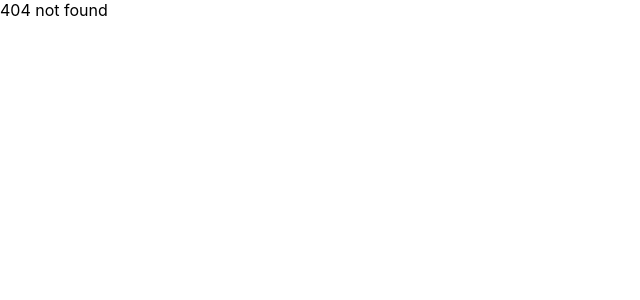
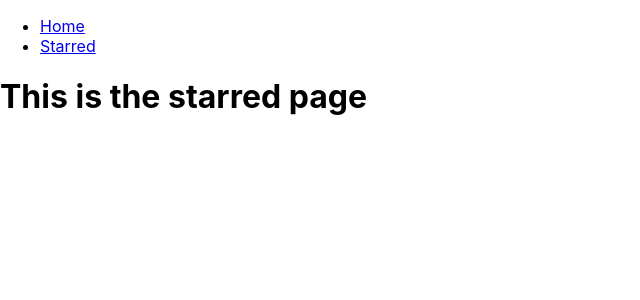
Before and after one commit to shivapasunuri/box-office, a React (Create React App) app: page /starred in a window 1280 px wide. Before the commit this address had no page. Shown: the top 300 px of the page, without its empty margins (0-640 px from the left). Built offline with nearby package versions, Linux system fonts and the light colour scheme.

Commit message:
Added Navbar and Page Components

```diff
--- a/src/App.jsx
+++ b/src/App.jsx
@@ -1,17 +1,23 @@
 import React from "react";
 import { Switch, Route } from "react-router-dom";
+import Navbar from "./components/Navbar";
+import Home from "./pages/Home";
+import Starred from "./pages/Starred";
 
 function App() {
   return (
+    <div>
+      <Navbar />
       <Switch>
         <Route exact path="/">
-        <h1>This is home page</h1>
+          <Home />
         </Route>
-      <Route exact path="/stareda">
-        This is stared page
+        <Route exact path="/starred">
+          <Starred />
         </Route>
         <Route>404 not found</Route>
       </Switch>
+    </div>
   );
 }
 
--- /dev/null
+++ b/src/components/Navbar.jsx
@@ -0,0 +1,23 @@
+import React from "react";
+import { Link } from "react-router-dom";
+
+const LINKS = [
+  { to: "/", text: "Home" },
+  { to: "/starred", text: "Starred" },
+];
+
+const Navbar = () => {
+  return (
+    <div>
+      <ul>
+        {LINKS.map((item) => (
+          <li key={item.to}>
+            <Link to={item.to}>{item.text}</Link>
+          </li>
+        ))}
+      </ul>
+    </div>
+  );
+};
+
+export default Navbar;
--- a/src/index.js
+++ b/src/index.js
@@ -11,8 +11,4 @@
   </BrowserRouter>,
   document.getElementById("root")
 );
-
-// If you want your app to work offline and load faster, you can change
-// unregister() to register() below. Note this comes with some pitfalls.
-// Learn more about service workers: https://cra.link/PWA
 serviceWorkerRegistration.unregister();
--- /dev/null
+++ b/src/pages/Home.jsx
@@ -0,0 +1,11 @@
+import React from "react";
+
+const Home = () => {
+  return (
+    <div>
+      <h1>This is home page</h1>
+    </div>
+  );
+};
+
+export default Home;
--- /dev/null
+++ b/src/pages/Starred.jsx
@@ -0,0 +1,11 @@
+import React from "react";
+
+const Starred = () => {
+  return (
+    <div>
+      <h1>This is the starred page</h1>
+    </div>
+  );
+};
+
+export default Starred;
```
Also changed, not shown: 1 other file (tests, documents, lock files or other folders). Lines whose indentation alone changed are shown as unchanged.
